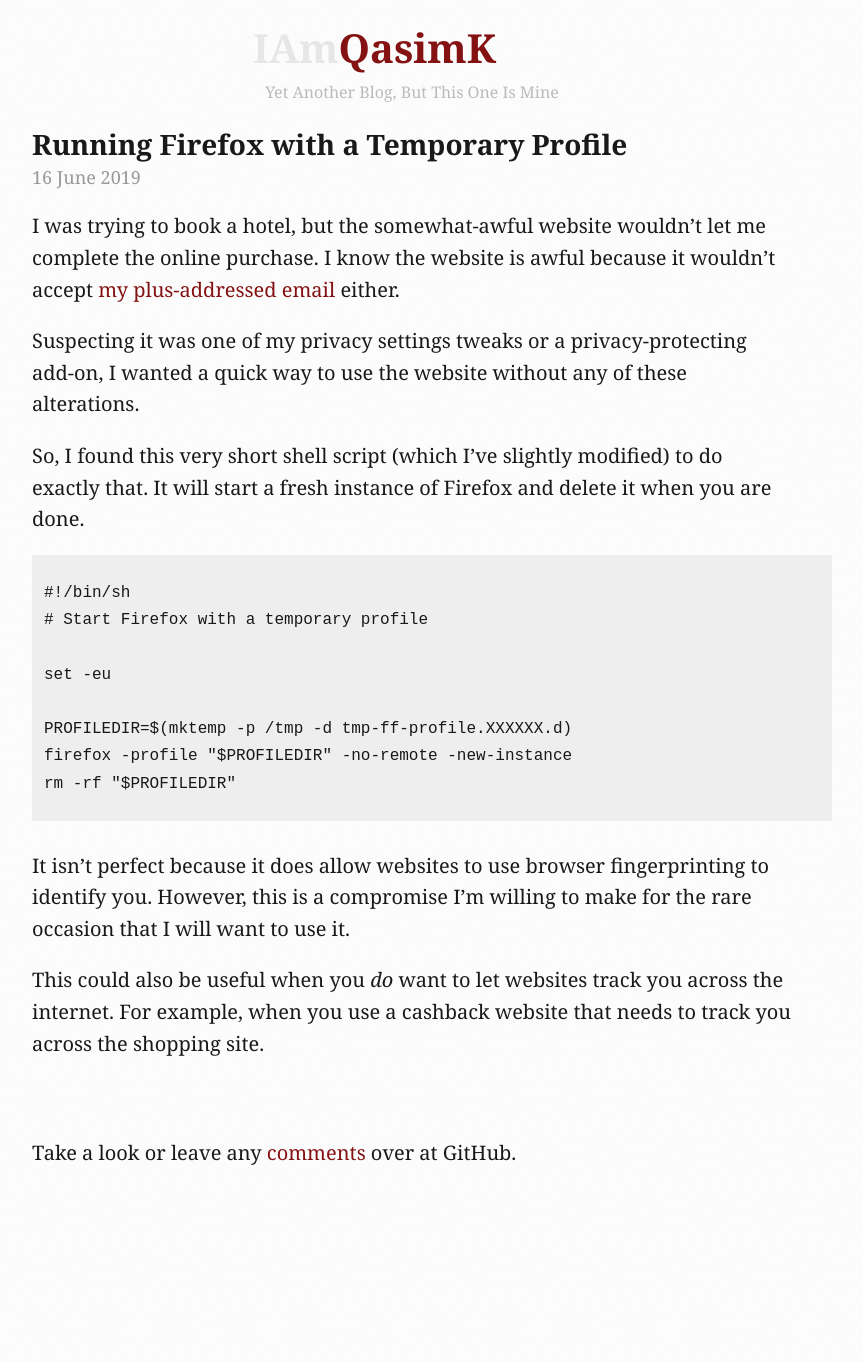
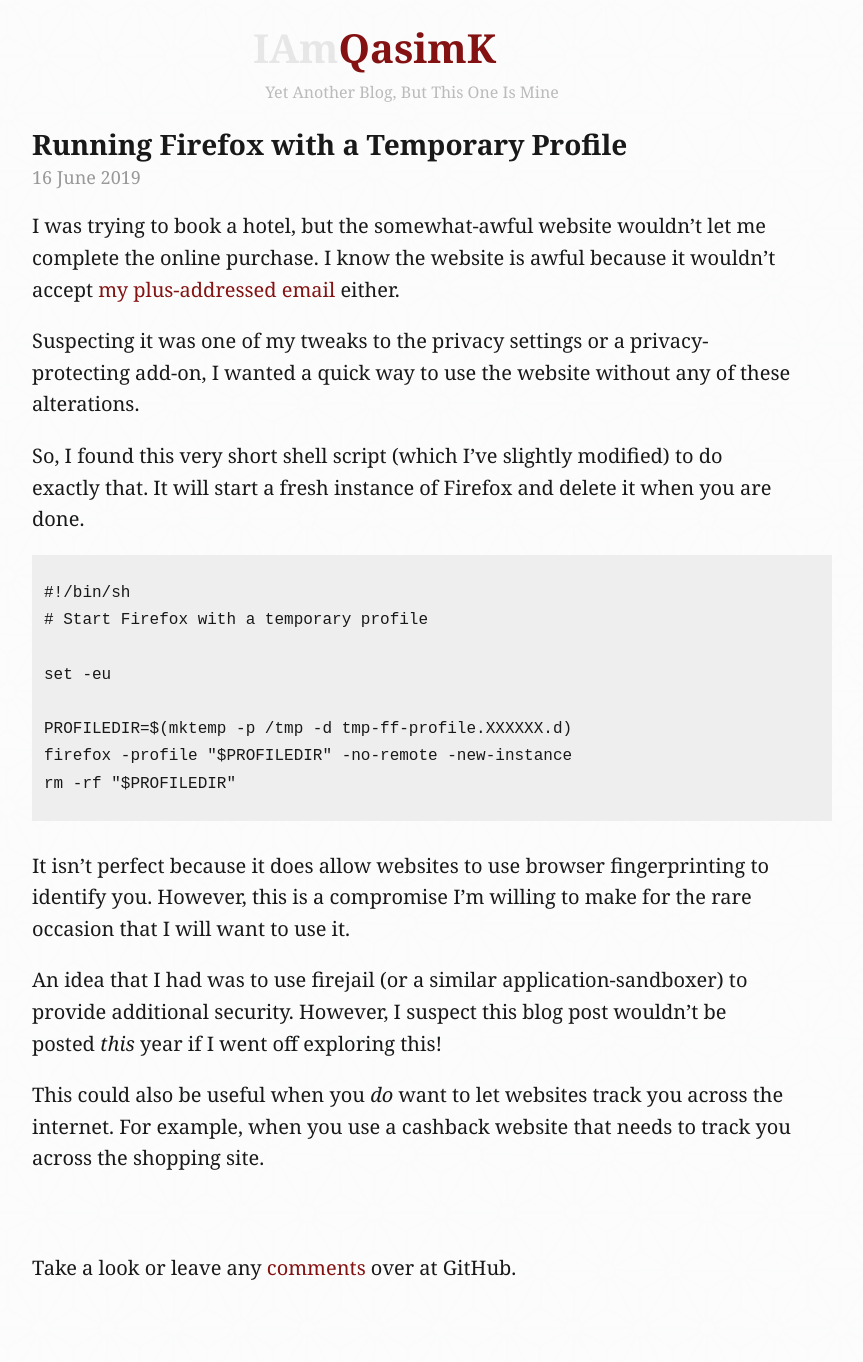
Before and after one commit to QasimK/qasimk.github.io, a Jekyll site: the page built from collections/_posts/2019-06-16-temporary-firefox-profile.md, in a window 1280 px wide. Shown: the whole page, without its empty margins (228-1091 px from the left). Built offline with Jekyll 4.4.1, drawn with Linux system fonts in a browser that asks for light colours; some web fonts are replaced; before the commit the page ends 1248 px from its top, so only the background shows below that.

Commit message:
Upload new post

```diff
--- a/collections/_posts/2019-06-16-temporary-firefox-profile.md
+++ b/collections/_posts/2019-06-16-temporary-firefox-profile.md
@@ -9,8 +9,8 @@
 complete the online purchase. I know the website is awful because it wouldn't
 accept [my plus-addressed email][plus-addressed-email] either.
 
-Suspecting it was one of my privacy settings tweaks or a privacy-protecting add-on,
-I wanted a quick way to use the website without any of these alterations.
+Suspecting it was one of my tweaks to the privacy settings or a privacy-protecting
+add-on, I wanted a quick way to use the website without any of these alterations.
 
 So, I found this very short shell script (which I've slightly modified) to do
 exactly that. It will start a fresh instance of Firefox and delete it when you
@@ -31,6 +31,10 @@
 to identify you. However, this is a compromise I'm willing to make for the rare
 occasion that I will want to use it.
 
+An idea that I had was to use firejail (or a similar application-sandboxer) to
+provide additional security. However, I suspect this blog post wouldn't be posted
+*this* year if I went off exploring this!
+
 This could also be useful when you *do* want to let websites track you across
 the internet. For example, when you use a cashback website that needs to track
 you across the shopping site.
```
